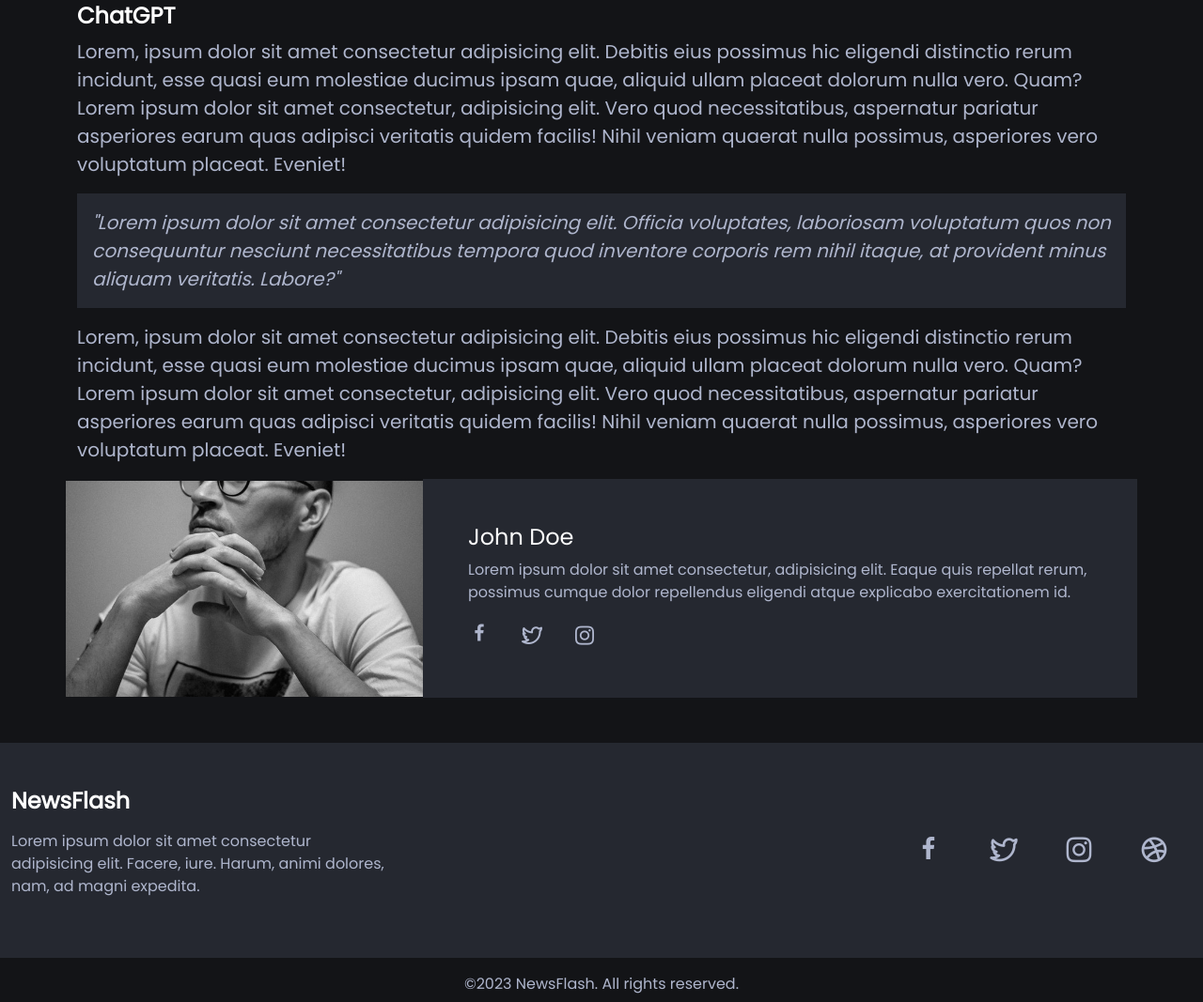
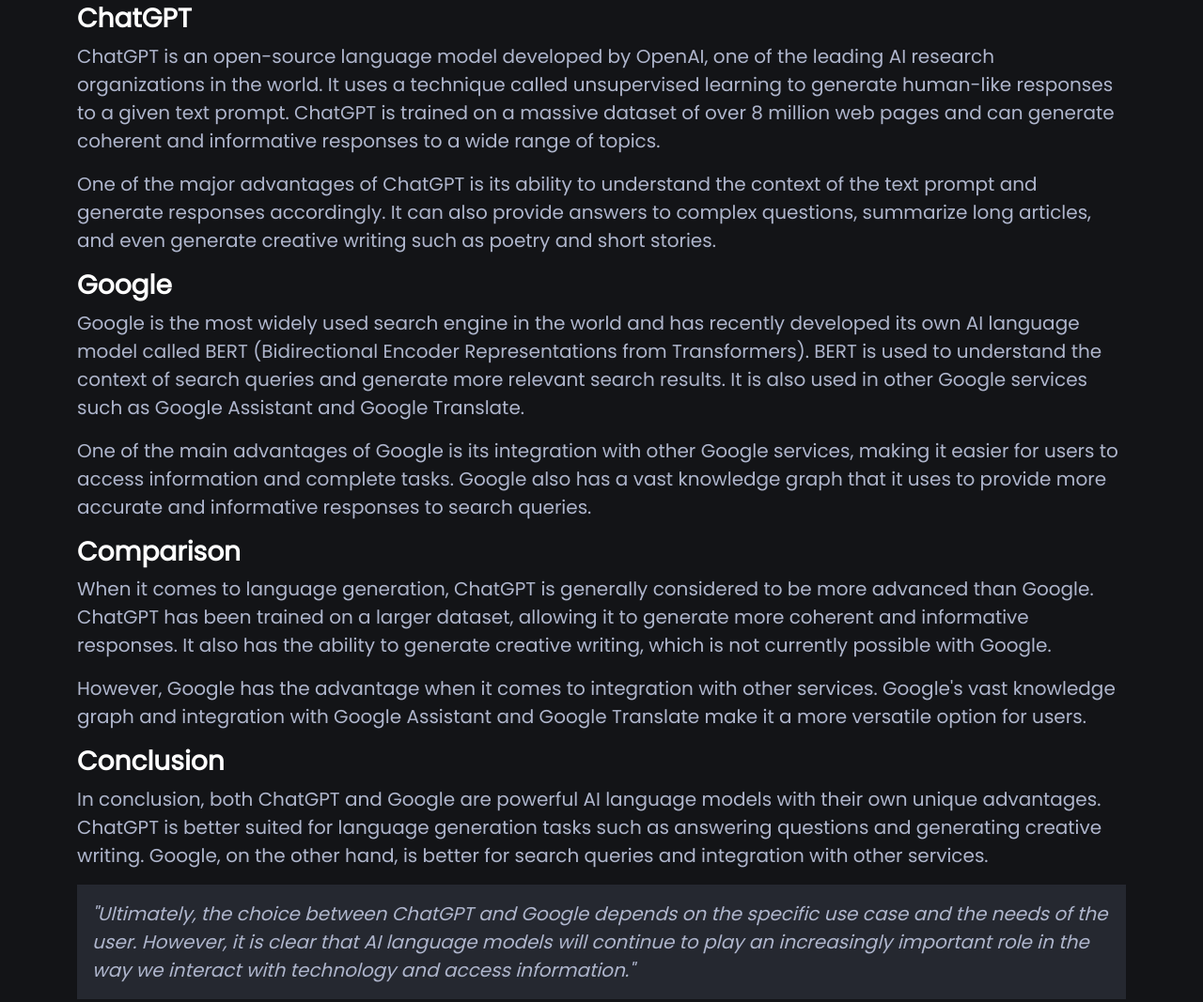
Before and after one commit to Haseeb3952/FlashNews, a plain HTML site: page post.html in a window 1280 px wide. Shown: the part 1178-2245 px from the top of the page at 94% size. Drawn offline with nearby package versions, Linux system fonts and the light colour scheme.

Commit message:
Post Added

```diff
--- a/post.html
+++ b/post.html
@@ -128,35 +128,69 @@
               will compare ChatGPT and Google and explore which AI language
               model is better.
             </p>
-            <h4 class="text-white fw-bold">ChatGPT</h4>
+            <h3 class="text-white fw-bold">ChatGPT</h3>
             <p class="light-gray fs-5">
-              Lorem, ipsum dolor sit amet consectetur adipisicing elit. Debitis
-              eius possimus hic eligendi distinctio rerum incidunt, esse quasi
-              eum molestiae ducimus ipsam quae, aliquid ullam placeat dolorum
-              nulla vero. Quam? Lorem ipsum dolor sit amet consectetur,
-              adipisicing elit. Vero quod necessitatibus, aspernatur pariatur
-              asperiores earum quas adipisci veritatis quidem facilis! Nihil
-              veniam quaerat nulla possimus, asperiores vero voluptatum placeat.
-              Eveniet!
+              ChatGPT is an open-source language model developed by OpenAI, one
+              of the leading AI research organizations in the world. It uses a
+              technique called unsupervised learning to generate human-like
+              responses to a given text prompt. ChatGPT is trained on a massive
+              dataset of over 8 million web pages and can generate coherent and
+              informative responses to a wide range of topics.
+            </p>
+            <p class="light-gray fs-5">
+              One of the major advantages of ChatGPT is its ability to
+              understand the context of the text prompt and generate responses
+              accordingly. It can also provide answers to complex questions,
+              summarize long articles, and even generate creative writing such
+              as poetry and short stories.
+            </p>
+            <h3 class="text-white fw-bold">Google</h3>
+            <p class="light-gray fs-5">
+              Google is the most widely used search engine in the world and has
+              recently developed its own AI language model called BERT
+              (Bidirectional Encoder Representations from Transformers). BERT is
+              used to understand the context of search queries and generate more
+              relevant search results. It is also used in other Google services
+              such as Google Assistant and Google Translate.
+            </p>
+            <p class="light-gray fs-5">
+              One of the main advantages of Google is its integration with other
+              Google services, making it easier for users to access information
+              and complete tasks. Google also has a vast knowledge graph that it
+              uses to provide more accurate and informative responses to search
+              queries.
+            </p>
+            <h3 class="text-white fw-bold">Comparison</h3>
+            <p class="light-gray fs-5">
+              When it comes to language generation, ChatGPT is generally
+              considered to be more advanced than Google. ChatGPT has been
+              trained on a larger dataset, allowing it to generate more coherent
+              and informative responses. It also has the ability to generate
+              creative writing, which is not currently possible with Google.
+            </p>
+            <p class="light-gray fs-5">
+              However, Google has the advantage when it comes to integration
+              with other services. Google's vast knowledge graph and integration
+              with Google Assistant and Google Translate make it a more
+              versatile option for users.
+            </p>
+            <h3 class="text-white fw-bold">Conclusion</h3>
+            <p class="light-gray fs-5">
+              In conclusion, both ChatGPT and Google are powerful AI language
+              models with their own unique advantages. ChatGPT is better suited
+              for language generation tasks such as answering questions and
+              generating creative writing. Google, on the other hand, is better
+              for search queries and integration with other services.
             </p>
             <div class="important">
               <p class="light-gray fst-italic py-3 px-3 fs-5">
-                "Lorem ipsum dolor sit amet consectetur adipisicing elit.
-                Officia voluptates, laboriosam voluptatum quos non consequuntur
-                nesciunt necessitatibus tempora quod inventore corporis rem
-                nihil itaque, at provident minus aliquam veritatis. Labore?"
+                "Ultimately, the choice between ChatGPT and Google depends on
+                the specific use case and the needs of the user. However, it is
+                clear that AI language models will continue to play an
+                increasingly important role in the way we interact with
+                technology and access information."
               </p>
             </div>
-            <p class="light-gray fs-5">
-              Lorem, ipsum dolor sit amet consectetur adipisicing elit. Debitis
-              eius possimus hic eligendi distinctio rerum incidunt, esse quasi
-              eum molestiae ducimus ipsam quae, aliquid ullam placeat dolorum
-              nulla vero. Quam? Lorem ipsum dolor sit amet consectetur,
-              adipisicing elit. Vero quod necessitatibus, aspernatur pariatur
-              asperiores earum quas adipisci veritatis quidem facilis! Nihil
-              veniam quaerat nulla possimus, asperiores vero voluptatum placeat.
-              Eveniet!
-            </p>
           </div>
         </div>
         <div class="row align-items-center">
```
